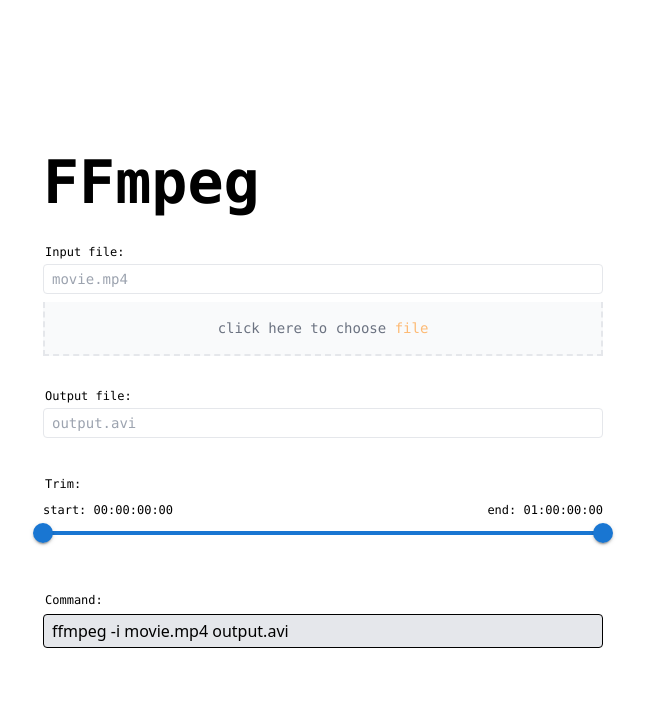
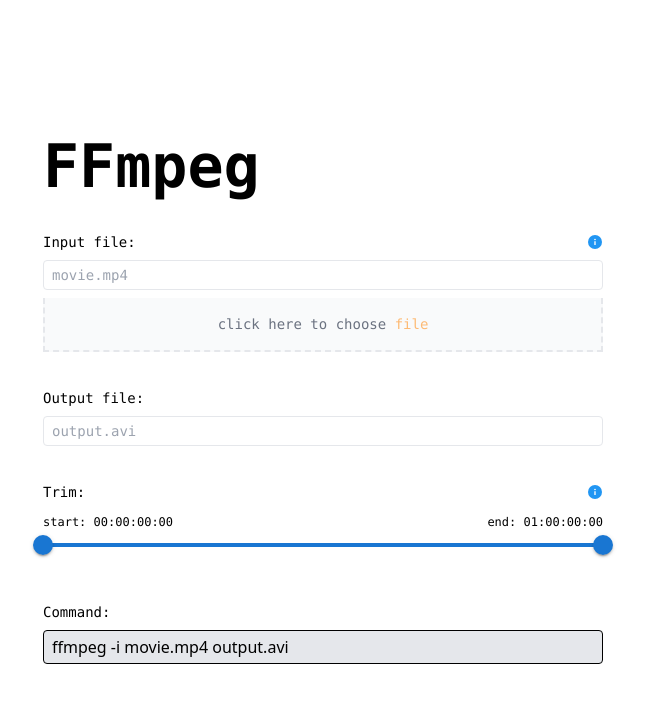
Before and after one commit to metahistory/ffmpeg-play, a React (Vite) app: page / in a window 1280 px wide. Shown: the top 702 px of the page, without its empty margins (317-962 px from the left). Built offline with nearby package versions, Linux system fonts and the light colour scheme.

Commit message:
design Label component

```diff
--- a/src/App.tsx
+++ b/src/App.tsx
@@ -4,6 +4,7 @@
 import { timeFormat } from "./utils/timeFormat"
 import { InputFileMetadata } from "./types/inputFileMetadata"
 import { flagArgument } from "./utils/flagArgument"
+import { Label } from "./components/label/Label"
 
 export const App: FC = () => {
 
@@ -67,7 +68,7 @@
             <h1 className="text-6xl font-mono font-bold">FFmpeg</h1>
 
             <section className="flex flex-col">
-               <span className="ml-0.5 font-mono text-xs">Input file:</span>
+               <Label name="Input file:" hint="Use -i flag to pass input filename." />
                <Input value={input} onChange={setInput} hint="movie.mp4" className="mt-1" />
 
                <label htmlFor="file" className="mt-2 bg-gray-50 border-2 border-t-0 border-dashed py-4 flex justify-center items-center">
@@ -89,12 +90,15 @@
             </section>
 
             <section className="flex flex-col">
-               <span className="ml-0.5 font-mono text-xs">Output file:</span>
+               <Label name="Output file:" />
                <Input value={output} onChange={setOutput} className="mt-1" hint="output.avi" />
             </section>
 
             <section>
-               <span className="ml-0.5 font-mono text-xs">Trim:</span>
+               <Label
+                  name="Trim:"
+                  hint="Use -ss flag to move video start point. Use -to flag to move video end point."
+               />
                <div className="mt-2 flex justify-between">
                   <span className="font-mono text-xs">start: {timeFormat(trim.start)}</span>
                   <span className="font-mono text-xs">end: {timeFormat(trim.end)}</span>
@@ -110,7 +114,7 @@
             </section>
 
             <section>
-               <span className="text-xs ml-0.5 font-mono">Command:</span>
+               <Label name="Command:" />
                <div className="mt-1 border-black border bg-gray-200 px-2 py-1 rounded">
                   {command}
                </div>
--- /dev/null
+++ b/src/components/label/Label.tsx
@@ -0,0 +1,22 @@
+import { FC } from "react"
+
+type LabelProps = {
+   name: string
+   hint?: string
+}
+
+export const Label: FC<LabelProps> = ({ name, hint }) => {
+   return (
+      <div className="flex items-center py-1">
+         <span className="text-sm font-mono">{name}</span>
+         {hint && (<>
+            <div className="ml-auto relative group">
+               <img src="/icons/info.svg" className="w-4 h-4" />
+               <div className="hidden group-hover:block whitespace-nowrap bg-gray-200 border rounded text-xs absolute -right-1 px-1 top-5 border-gray-400">
+                  {hint}
+               </div>
+            </div>
+         </>)}
+      </div>
+   )
+}
```
Also changed, not shown: public/icons/info.svg (added).
